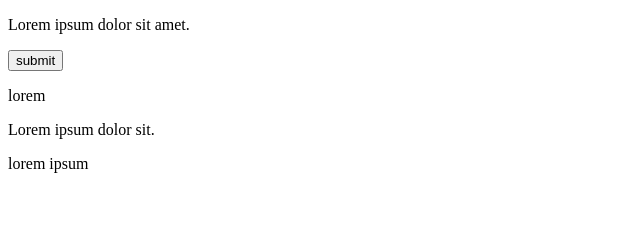
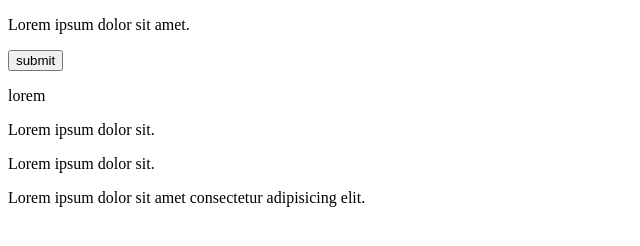
Before and after one commit to smuhammadtaha3/splitmate, a plain HTML site: page user.html in a window 1280 px wide. Shown: the whole page, without its empty margins (0-640 px from the left). Drawn offline with Linux system fonts and the light colour scheme.

Commit message:
Updated User
Updated Index

Final Updated Index

```diff
--- a/user.html
+++ b/user.html
@@ -12,7 +12,7 @@
     <p>lorem</p>
     <p>Lorem ipsum dolor sit.</p>
 
-    <p>lorem ipsum</p>
-
+    <p>Lorem ipsum dolor sit.</p>
+    <p>Lorem ipsum dolor sit amet consectetur adipisicing elit.</p>
 </body>
 </html>
```
Also changed, not shown: index.html (+7 -2 lines).
